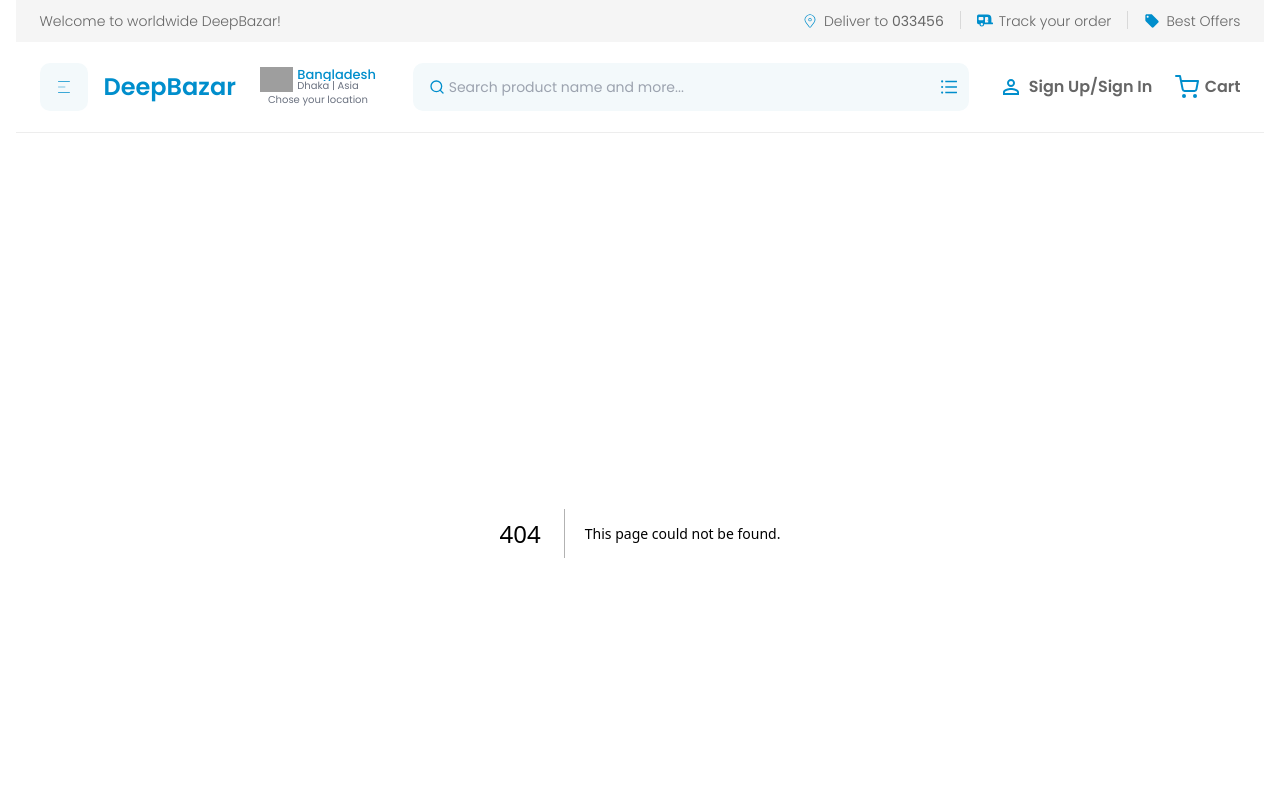
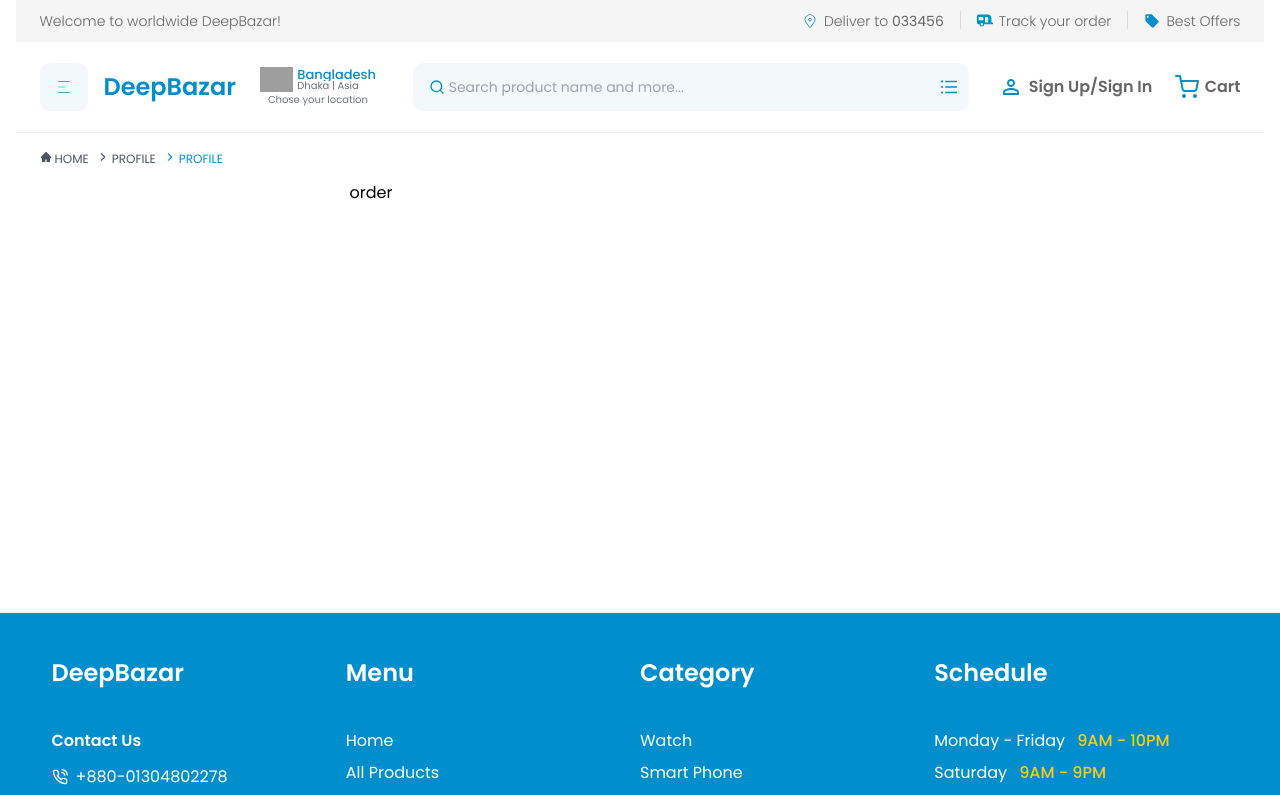
Before and after one commit to whitefog425dev/deepbazar, a Next.js app: page /profile/order in a window 1280 px wide. Before the commit this address had no page. Shown: the top 795 px of the page. Built offline with nearby package versions, Linux system fonts and the light colour scheme; grey boxes are pictures that could not be loaded.

Commit message:
create profile page

```diff
--- /dev/null
+++ b/src/app/profile/layout.tsx
@@ -0,0 +1,25 @@
+'use client';
+import Breadcrumb from '@/views/profile/Breadcrumb';
+import Sidebar from '@/views/profile/Sidebar';
+import { useSelectedLayoutSegment } from 'next/navigation';
+import { FC, ReactNode } from 'react';
+
+interface IProps {
+  children: ReactNode;
+}
+
+const ProfileLayout: FC<IProps> = ({ children }) => {
+  const segment = useSelectedLayoutSegment();
+
+  return (
+    <section className="w-full max-w-[1201px] mx-auto min-h-[60vh]">
+      <Breadcrumb segment={segment} />
+      <div className="w-full flex">
+        <Sidebar />
+        <div className="w-full ml-[20px]">{children}</div>
+      </div>
+    </section>
+  );
+};
+
+export default ProfileLayout;
--- /dev/null
+++ b/src/app/profile/order/page.tsx
@@ -0,0 +1,11 @@
+import { NextPage } from 'next';
+
+//-------------------------------------
+interface PageProps {}
+//-------------------------------------
+
+const Page: NextPage<PageProps> = () => {
+  return <div>order</div>;
+};
+
+export default Page;
--- /dev/null
+++ b/src/app/profile/page.tsx
@@ -0,0 +1,11 @@
+import { NextPage } from 'next';
+
+//-------------------------------------
+interface PageProps {}
+//-------------------------------------
+
+const Page: NextPage<PageProps> = () => {
+  return <section className="w-full">Overview</section>;
+};
+
+export default Page;
--- /dev/null
+++ b/src/views/profile/Breadcrumb.tsx
@@ -0,0 +1,33 @@
+import Link from 'next/link';
+import { AiFillHome } from 'react-icons/ai';
+import { IoIosArrowForward } from 'react-icons/io';
+
+const Breadcrumb = ({ segment = '' }: { segment: string | null }) => {
+  return (
+    <div className="flex items-center w-full h-[48px] space-x-2 text-[12px] uppercase text-gray-600">
+      <Link href="/">
+        <div className="flex items-center">
+          <AiFillHome /> <span className="mt-[3px] ml-[3px]">Home</span>
+        </div>
+      </Link>
+
+      <Link href={`/profile`}>
+        <div className="flex items-center">
+          <IoIosArrowForward />
+          <span className="mt-[3px] ml-[3px]">Profile</span>
+        </div>
+      </Link>
+
+      {segment && (
+        <Link href={`/profile/${segment}`}>
+          <div className="flex items-center text-primary">
+            <IoIosArrowForward />
+            <span className="mt-[3px] ml-[3px]">{segment}</span>
+          </div>
+        </Link>
+      )}
+    </div>
+  );
+};
+
+export default Breadcrumb;
--- /dev/null
+++ b/src/views/profile/Sidebar.tsx
@@ -0,0 +1,7 @@
+import { FC } from 'react';
+
+const Sidebar: FC = () => {
+  return <nav className="w-full max-w-[290px] rounded-[6px]"></nav>;
+};
+
+export default Sidebar;
```
